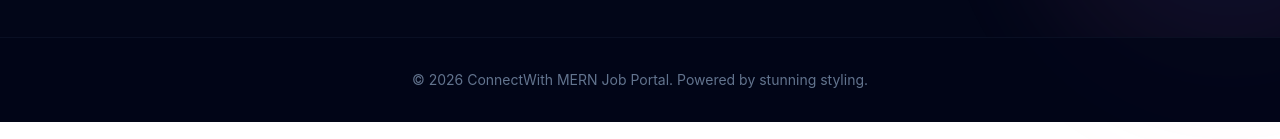
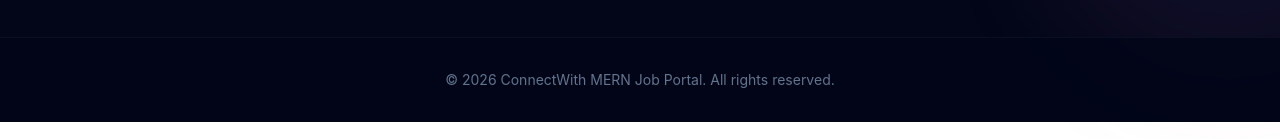
Before and after one commit to abinivesh1696/ConnectWith-Job-portal, a React (Vite) app in the folder frontend/: page /jobs in a window 1280 px wide. Shown: the part 678-817 px from the top of the page. Built offline with nearby package versions, Linux system fonts and the light colour scheme; no server answers.

Commit message:
WIP: save changes

```diff
--- a/frontend/src/layouts/AppLayout.jsx
+++ b/frontend/src/layouts/AppLayout.jsx
@@ -251,7 +251,7 @@
       <footer className="border-t border-slate-900/60 bg-slate-950/80 py-8 relative z-10">
         <div className="max-w-7xl mx-auto px-4 text-center sm:px-6 lg:px-8">
           <p className="text-sm text-slate-500">
-            &copy; {new Date().getFullYear()} ConnectWith MERN Job Portal. Powered by stunning styling.
+            &copy; {new Date().getFullYear()} ConnectWith MERN Job Portal. All rights reserved.
           </p>
         </div>
       </footer>
```
